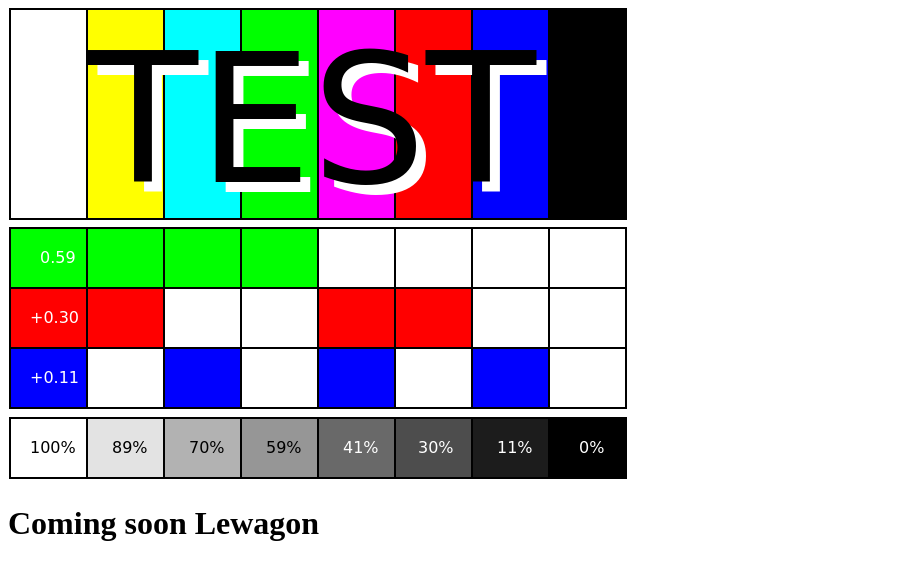
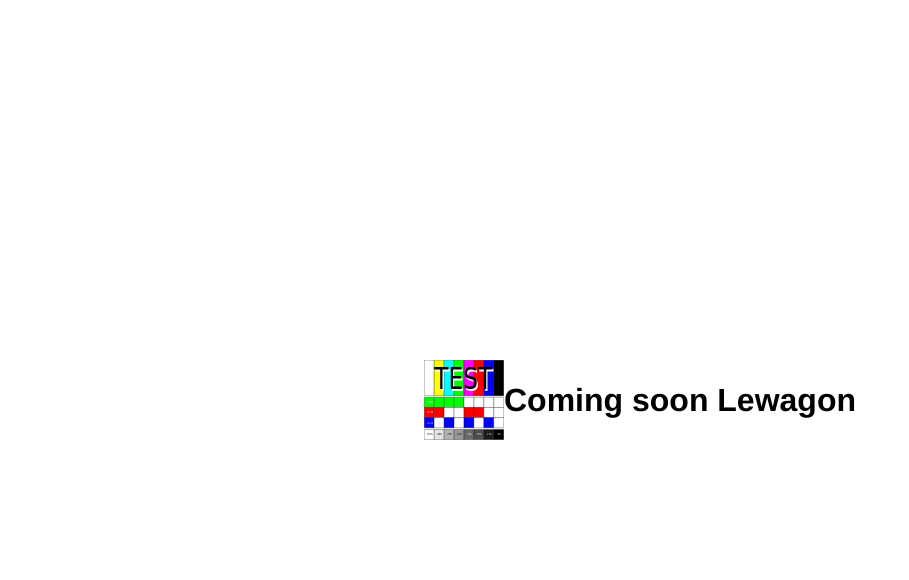
Before and after one commit to burdal/git-101, a plain HTML site: page index.html in a window 1280 px wide. Shown: the whole page, without its empty margins (0-909 px from the left). Drawn offline with Linux system fonts and the light colour scheme.

Commit message:
Centered Image and Tagline

```diff
--- a/index.html
+++ b/index.html
@@ -1,9 +1,13 @@
 <!DOCTYPE html>
 <html>
-<head></head>
+<head>
+    <link rel="stylesheet" href="style.css">
+</head>
 <body>
-    <img src="test.svg" alt="test">
-    <h1> Coming soon Lewagon</h1>
+    <div id ="container">
+        <img id = "logo" src="test.svg" alt="">
+        <h1> Coming soon Lewagon</h1>
+    </div>
 </body>
 
 
--- /dev/null
+++ b/style.css
@@ -0,0 +1,19 @@
+body {
+    margin: 0;
+    font-family: Helvetica;
+}
+#logo {
+    height: 80px;
+    width: 80px;
+}
+
+#container {
+    display: flex;
+    align-items: center;
+    justify-content: center;
+    height: 100vh;
+
+
+
+
+}
```
